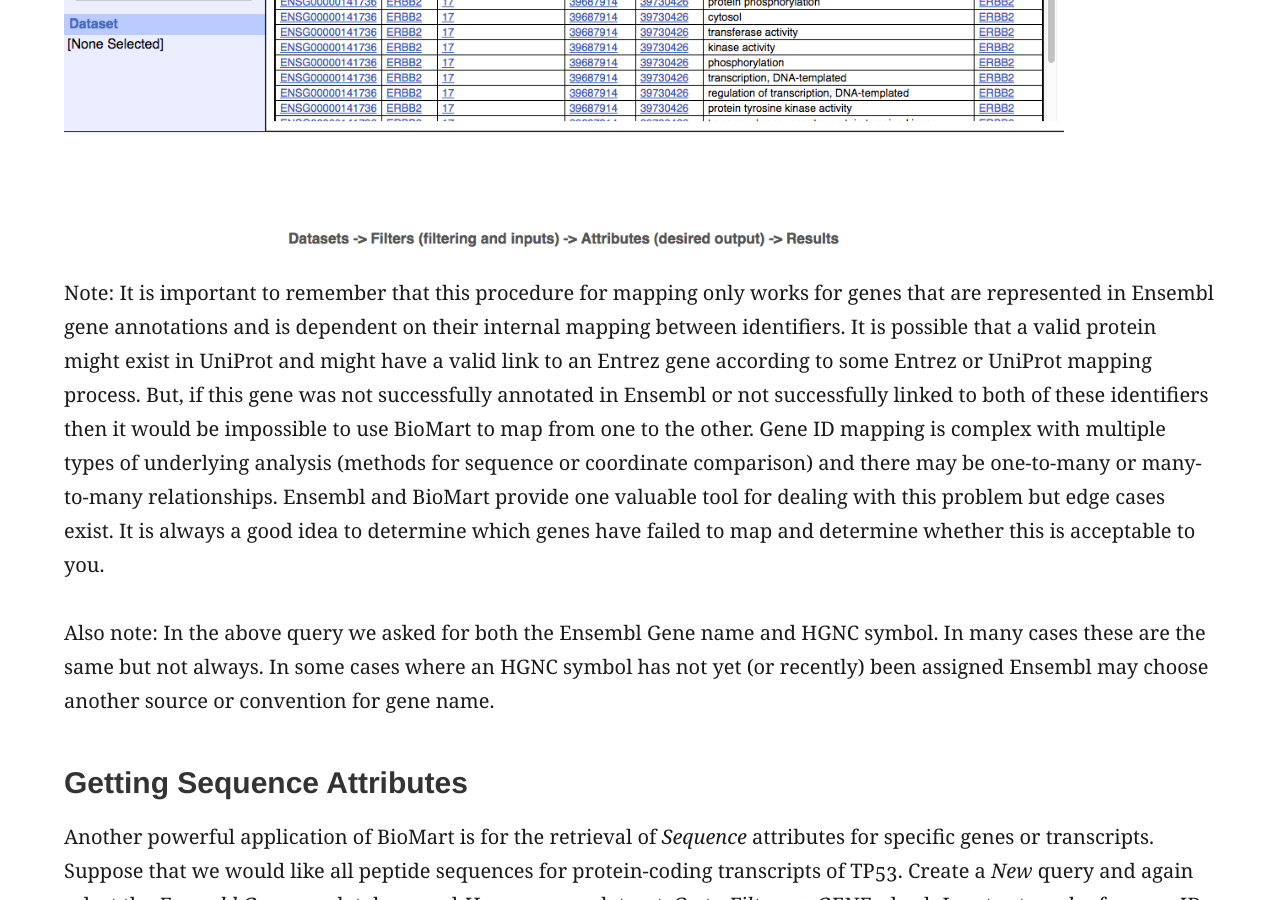
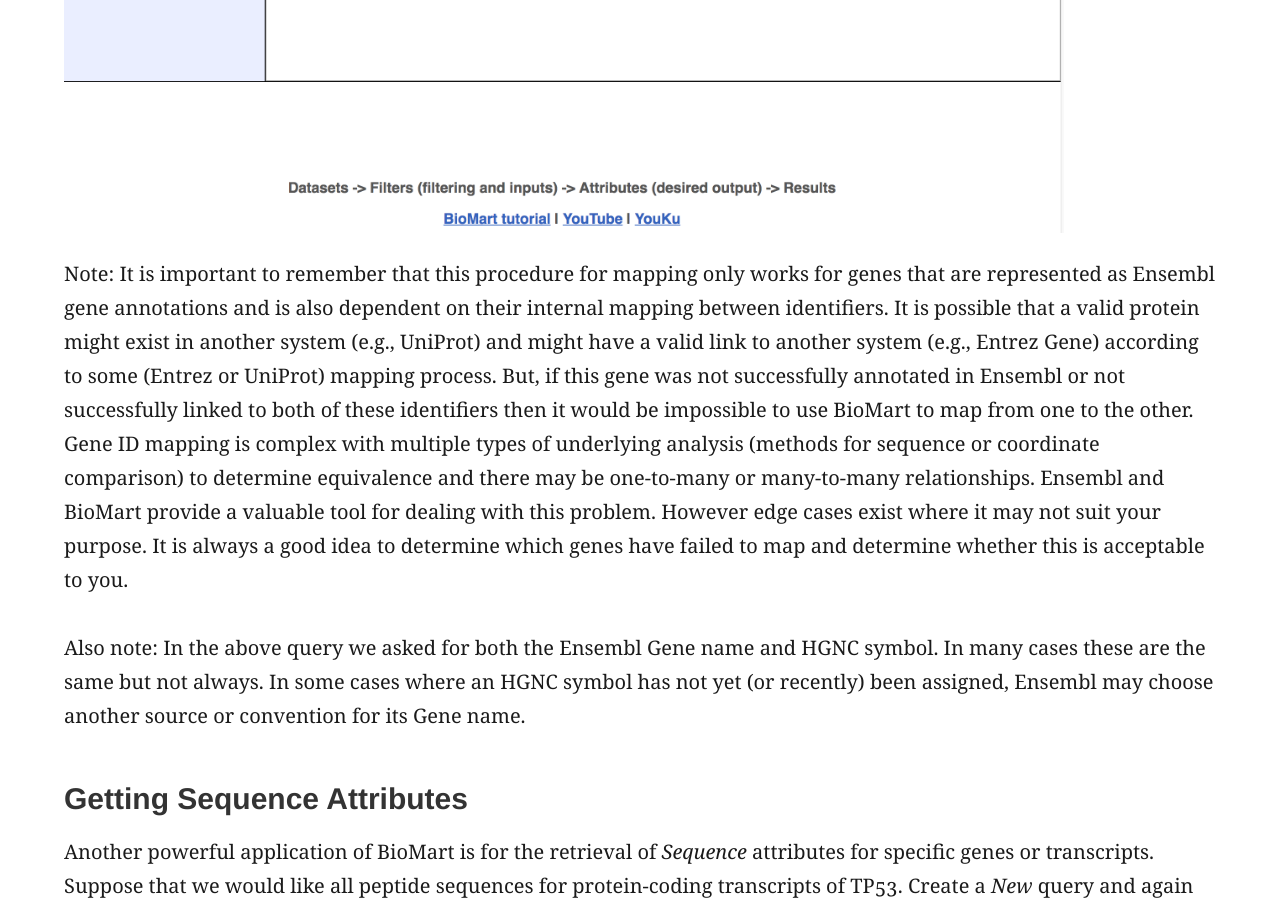
Before and after one commit to griffithlab/genviz.org, a Jekyll site: the page built from _posts/0001-06-01-ensemblBiomart.md, in a window 1280 px wide and 900 px high, scrolled down 5943 px. Built offline with Jekyll 4.4.1, drawn with Linux system fonts in a browser that asks for light colours; some of the changed text lies outside the part shown.

Commit message:
clean up of sequence section of biomart module

```diff
--- a/_posts/0001-06-01-ensemblBiomart.md
+++ b/_posts/0001-06-01-ensemblBiomart.md
@@ -15,11 +15,11 @@ To browse [Ensembl BioMart](http://www.ensembl.org/biomart/martview) you can sim
 
 {% include figure.html image="/assets/BioMart/BioMart_start.png" width="1000" %}
 
-You will first need to select a database from the *CHOOSE DATABASE* menu. Currently, this can be any of: Ensembl Genes, Mouse Strains, Ensembl Variation, or Ensembl Regulation. Note, the database version is included in the name (e.g., Ensembl Genes 90). The Ensembl Genes dataset is probably the most commonly desired choice, depending on your purpose. Next, you will select a dataset from the *CHOOSE DATASET* menu, which for Genes means selecting a species (e.g., Human genes (GRCh38.p10)). For illustration, we will walk through some examples using the *Ensembl Genes 90* database and *Human genes* dataset. Once a database and dataset have been selection, you have the option to apply *Filters* and desired *Attributes* from the left panel. Note that two attributes (Gene stable ID, and Transcript stable ID) have been pre-selected for us.
+To do anything, you will first need to select a database from the *CHOOSE DATABASE* menu. Currently, this can be any of: Ensembl Genes, Mouse Strains, Ensembl Variation, or Ensembl Regulation. Note, the database version is included in the name (e.g., Ensembl Genes 90). The Ensembl Genes dataset is probably the most commonly desired choice, depending on your purpose. Next, you will select a dataset from the *CHOOSE DATASET* menu, which for Genes means selecting a species (e.g., Human genes (GRCh38.p10)). For illustration, we will walk through some examples using the *Ensembl Genes 90* database and *Human genes* dataset. Once a database and dataset have been selected, you have the option to apply *Filters* and desired *Attributes* from the left panel. Note that two attributes (Gene stable ID, and Transcript stable ID) have been pre-selected for us.
 
 {% include figure.html image="/assets/BioMart/BioMart_prefilter.png" width="1000" %}
 
-If we were to select the *Results* we would get the complete Gene and Transcript stable IDs for all genes in the Human Ensembl Genes (v90) database (see below). By default, 10 rows of results in HTML format (including hyperlinks to Ensembl pages) are shown. Selecting *Count* would give us a numerical summary of all records. In this case there are 63,967 results (Ensembl genes) available. We have the option to view or export in HTML or plain text (TSV or CSV) and also to export as XLS. Depending on what attributes are selected for display, there may be redundant results. For example, if we ask for only HGNC symbol as an attribute, BioMart will return the symbol for every Ensembl gene. Some Ensembl genes have the same HGNC symbol. Selecting *Unique results only* will filter out any redundant result rows from the display or exported file. Selecting *New* would reset our BioMart query.
+If we were to select *Results* now you would get the complete Gene and Transcript stable IDs for all genes in the Human Ensembl Genes (v90) database (see below). By default, 10 rows of results in HTML format (including hyperlinks to Ensembl pages) are shown. Selecting *Count* would give us a numerical summary of all records. In this case there are 63,967 results (Ensembl genes) available. We have the option to view or export in HTML or plain text (TSV or CSV) and also to export as XLS. Depending on what attributes are selected for display, there may be redundant results. For example, if we ask for only HGNC symbol as an attribute, BioMart will return the symbol for every Ensembl gene. Some Ensembl genes have the same HGNC symbol. Selecting *Unique results only* will filter out any redundant result rows from the display or exported file. Selecting *New* would reset our BioMart query.
 
 {% include figure.html image="/assets/BioMart/BioMart_simple_results.png" width="1000" %}
 
@@ -28,19 +28,19 @@ The *Filters* option (left panel) allows for very powerful filtering. Again, usi
 
 {% include figure.html image="/assets/BioMart/BioMart_simple_filter.png" width="1000" %}
 
-By selecting *Count* and then *Results*, limiting to *Unique results only* and increasing the *View* to 20, we can see that there are 12 Ensembl genes in this region, including 11 with HGNC symbols. This region includes the genes commonly amplified in HER2+ (ERBB2+) breast cancer. Note that one gene (IKZF3) starts within the filter region but its *Gene end* extends beyond it. This tells us something importance about how BioMart applies coordinate filtering. If we wanted only genes entirely contained within the region we would need to apply our own additional filters.
+By selecting *Count* and then *Results*, limiting to *Unique results only* and increasing the *View* to 20, we can see that there are 12 Ensembl genes in this region, including 11 with HGNC symbols. This region includes the genes commonly amplified in HER2+ (ERBB2+) breast cancer. Note that one gene (IKZF3) starts within the filter region but its *Gene end* extends beyond it. This tells us something important about how BioMart applies coordinate filtering. If we wanted only genes entirely contained within the region we would need to apply our own additional filters.
 
 {% include figure.html image="/assets/BioMart/BioMart_simple_filter_results.png" width="1000" %}
 
 ### Gene ID Mapping
 
-Another very common use of BioMart is for gene ID mapping. In the *Gene* section of *Filters* it is possible to limit to only Ensembl genes that have at least one of a specific source of associated external gene ID or associated microarray probe(set). A very large number of such external gene ID sources (e.g., CCDS, Entrez, GO, HGNC, LRG, RefSeq, Unigene, etc) or microarray platforms (e.g., Affymetrix, Agilent, Illumina) are supported. It is also possible to input a list of specific external IDs or probe(set) IDs of interest and get back the matching Ensembl gene records. For example, lets suppose that we had the list of HGNC gene symbols for the HER2-amplified region mentioned above (NEUROD2, PPP1R1B, STARD3, TCAP, PNMT, PGAP3, ERBB2, MIR4728, MIEN1, GRB7, IKZF3) and we wanted to know the corresponding Ensembl gene records and relevant attributes. Create a *New* query and again select the *Ensembl Genes 90* database and *Human genes* dataset. Go to *Filters* -> *GENE*, check *Input external references ID list*, select *HGNC symbol(s)* and enter the above genes in the box (one per line). Now go to *Attributes* -> *Features* and choose GENE: Ensembl - Gene stable ID, Chromosome, Gene start, Gene end, Gene name; EXTERNAL: GO - GO term name; External References - HGNC symbol; Select *Results*.
+Another very common use of BioMart is for gene ID mapping. In the *Gene* section of *Filters* it is possible to limit to only Ensembl genes that have at least one associated external gene ID or microarray probe(set) from a specific source. A very large number of such external gene ID sources (e.g., CCDS, Entrez, GO, HGNC, LRG, RefSeq, Unigene, etc) or microarray platforms (e.g., Affymetrix, Agilent, Illumina) are available. It is also possible to input a list of individual external IDs or probe(set) IDs of interest and get back the matching Ensembl gene records. For example, lets suppose that we had the list of HGNC gene symbols for the HER2-amplified region mentioned above (NEUROD2, PPP1R1B, STARD3, TCAP, PNMT, PGAP3, ERBB2, MIR4728, MIEN1, GRB7, IKZF3) and we wanted to know the corresponding Ensembl gene records and relevant attributes. Create a *New* query and again select the *Ensembl Genes 90* database and *Human genes* dataset. Go to *Filters* -> *GENE*, check *Input external references ID list*, select *HGNC symbol(s)* and enter the above genes in the box (one per line). Now go to *Attributes* -> *Features* and choose GENE: Ensembl - Gene stable ID, Chromosome, Gene start, Gene end, Gene name; EXTERNAL: External References - HGNC symbol; Select *Results*. We now have direct mapping of HGNC symbols to Ensembl Gene IDs and associated attributes.
 
 {% include figure.html image="/assets/BioMart/BioMart_mapping_results.png" width="1000" %}
 
-Note: It is important to remember that this procedure for mapping only works for genes that are represented in Ensembl gene annotations and is dependent on their internal mapping between identifiers. It is possible that a valid protein might exist in UniProt and might have a valid link to an Entrez gene according to some Entrez or UniProt mapping process. But, if this gene was not successfully annotated in Ensembl or not successfully linked to both of these identifiers then it would be impossible to use BioMart to map from one to the other. Gene ID mapping is complex with multiple types of underlying analysis (methods for sequence or coordinate comparison) and there may be one-to-many or many-to-many relationships. Ensembl and BioMart provide one valuable tool for dealing with this problem but edge cases exist. It is always a good idea to determine which genes have failed to map and determine whether this is acceptable to you.
+Note: It is important to remember that this procedure for mapping only works for genes that are represented as Ensembl gene annotations and is also dependent on their internal mapping between identifiers. It is possible that a valid protein might exist in another system (e.g., UniProt) and might have a valid link to another system (e.g., Entrez Gene) according to some (Entrez or UniProt) mapping process. But, if this gene was not successfully annotated in Ensembl or not successfully linked to both of these identifiers then it would be impossible to use BioMart to map from one to the other. Gene ID mapping is complex with multiple types of underlying analysis (methods for sequence or coordinate comparison) to determine equivalence and there may be one-to-many or many-to-many relationships. Ensembl and BioMart provide a valuable tool for dealing with this problem. However edge cases exist where it may not suit your purpose. It is always a good idea to determine which genes have failed to map and determine whether this is acceptable to you.
 
-Also note: In the above query we asked for both the Ensembl Gene name and HGNC symbol. In many cases these are the same but not always. In some cases where an HGNC symbol has not yet (or recently) been assigned Ensembl may choose another source or convention for gene name.
+Also note: In the above query we asked for both the Ensembl Gene name and HGNC symbol. In many cases these are the same but not always. In some cases where an HGNC symbol has not yet (or recently) been assigned, Ensembl may choose another source or convention for its Gene name.
 
 ### Getting Sequence Attributes
 
@@ -48,5 +48,12 @@ Another powerful application of BioMart is for the retrieval of *Sequence* attri
 
 {% include figure.html image="/assets/BioMart/BioMart_sequences.png" width="1000" %}
 
+Here (above) we see peptide sequences in fasta format for all protein-coding Ensembl transcripts. Where available, the UniProt ID is listed along with Ensembl gene name, and gene, transcript, and protein ids. Download the fasta file by selecting *Export all results*, *File*, *FASTA*, *Unique results only*, and *Go*. Open the file in a text editor/viewer. Note that for some transcripts the peptides do not start with a methionine (e.g., [ENST00000576024](www.ensembl.org/Homo_sapiens/transview?transcript=ENST00000576024)) or end with a stop codon (e.g., [ENST00000503591](www.ensembl.org/Homo_sapiens/transview?transcript=[ENST00000503591)). In some cases these transcripts are automated predictions with limited biological evidence or support.
+
+
+EXERCISE:
+MULTISTEP QUERY getting TSL (Transcript support level, limiting to transcripts with only TSL:1)
+
+
 ### Using older versions of Ensembl BioMart
 By default, [Ensembl BioMart](http://www.ensembl.org/biomart/martview) only presents data for the latest, most current version of Ensembl. Older versions can be accessed by navigating to an [Ensembl Archive Site](http://www.ensembl.org/Help/ArchiveList) (linked from the bottom right of every Ensembl page) and then following the BioMart link (top left of every Ensembl Archive page). For example, the last version of Ensembl for the human GRCh37 (hg19) build was v75 (February 2014). The Archive EnsEMBL release 75 was available at [http://feb2014.archive.ensembl.org](http://feb2014.archive.ensembl.org) and the corresponding BioMart at [http://feb2014.archive.ensembl.org/biomart/martview](http://feb2014.archive.ensembl.org/biomart/martview).
```
Also changed, not shown: assets/BioMart/BioMart_mapping_results.png, assets/BioMart/BioMart_sequences.png.
